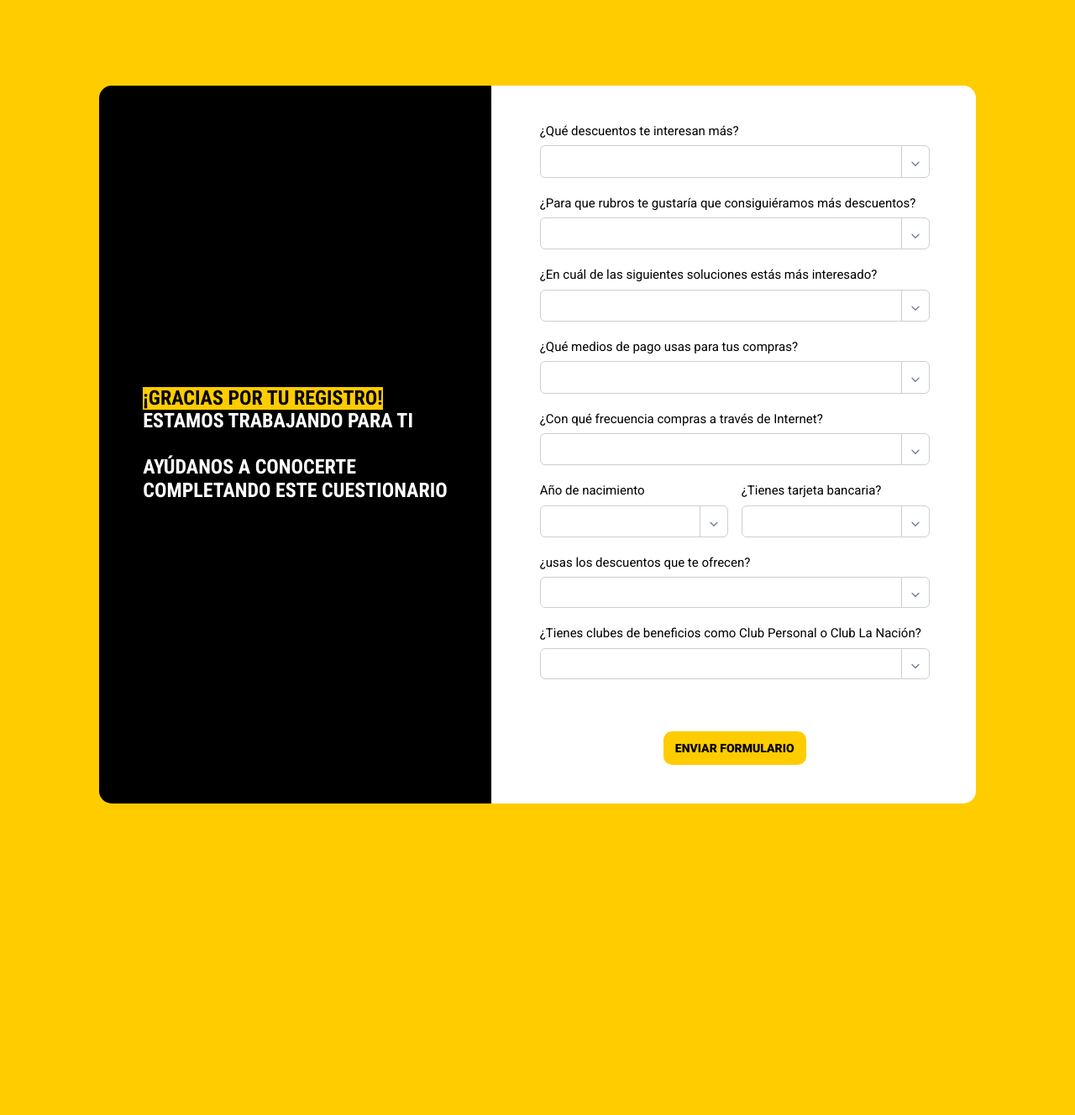
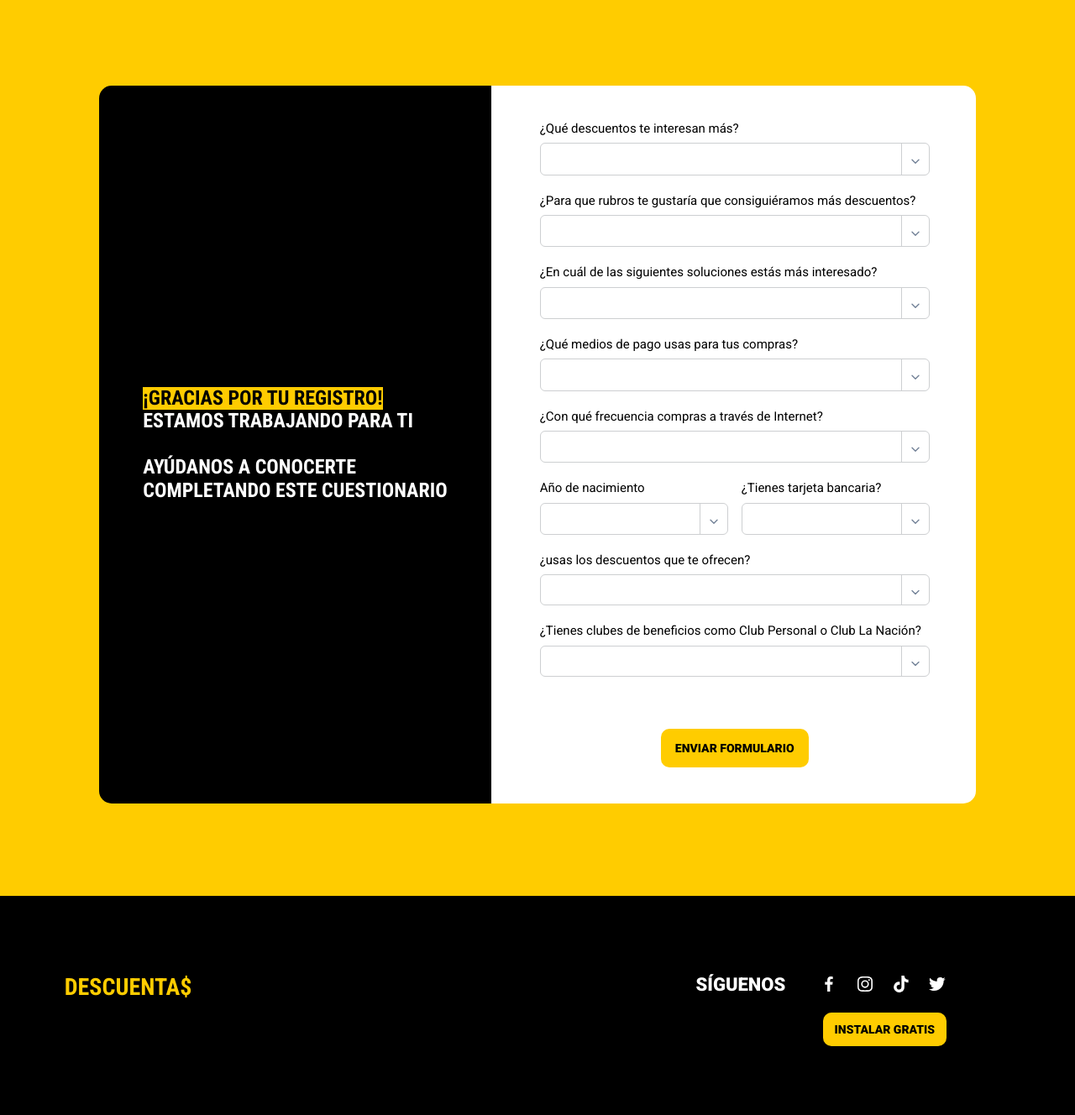
Before and after one commit to CristianG07/landing-descuentas, a PHP site: page /formulario.php in a window 1280 px wide. Shown: the part 64-1392 px from the top of the page at 84% size. Before the commit the page ends 1021 px from the top, so only its background shows below. Run offline with PHP 8.4, Linux system fonts and the light colour scheme; data that the repository does not hold is empty.

Commit message:
descuentas completada

```diff
--- a/connection.php
+++ b/connection.php
@@ -1,14 +1,13 @@
 <?php
 
 //validamos datos del servidor
-$DB_USER = "root";
-$DB_HOST = "containers-us-west-136.railway.app";
-$DB_PASSWORD = "pchI5VEgjuDmbWmx9dKZ";
-$DB_NAME = "railway";
-$DB_PORT = 6429;
+$DB_USER = "descuentas_smoke";
+$DB_HOST = "localhost";
+$DB_PASSWORD = "n27e-+}+G=NbBK#lVFT6gR1qsOWQ+aZs";
+$DB_NAME = "descuentas_smoketest";
 
 //conetamos al base datos
-$connec = mysqli_connect($DB_HOST, $DB_USER, $DB_PASSWORD, $DB_NAME, $DB_PORT);
+$connec = mysqli_connect($DB_HOST, $DB_USER, $DB_PASSWORD, $DB_NAME);
 
 // if (!$connec) {
 //   die("Connection failed: " . mysqli_connect_error());
--- a/css/formulario.css
+++ b/css/formulario.css
@@ -49,6 +49,21 @@ select {
 button {
   border-style: none;
   cursor: pointer;
+}
+
+.btn_form {
+  background-color: var(--bg-yellow);
+  color: var(--bg-black);
+  border-radius: 10px;
+  font-weight: 900;
+  font-size: 14px;
+  padding: 15px 17px;
+}
+
+.btn_form:hover {
+  background-color: var(--bg-white);
+  color: var(--bg-yellow);
+  outline: 2px solid var(--bg-yellow);
 }
 
 .container {
@@ -104,7 +119,7 @@ button {
 }
 
 .btn_nav:hover {
-  background-color: var(--bg-white);
+  background-color: var(--bg-black);
   color: var(--bg-yellow);
   outline: 2px solid var(--bg-yellow);
 }
@@ -312,6 +327,7 @@ h3{
 
 }
 
+
 @media screen and (max-width: 527px) {
 
   .content_formulario,
@@ -339,3 +355,86 @@ h3{
   }
 
 }
+
+
+/* FOOTER STYLES */
+
+.footer {
+  display: flex;
+  height: 261px;
+  align-items: center;
+  justify-content: space-between;
+  background-color: var(--bg-black);
+}
+
+.logo_footer {
+  font-size: 28px;
+  color: var(--bg-yellow);
+}
+
+.title_footer {
+  font-weight: 800;
+  font-size: 22px;
+  color: var(--bg-white);
+}
+
+.socials,
+.title_footer {
+  transform: translateX(-75px);
+}
+
+.social {
+  fill: var(--bg-white);
+}
+
+.social:hover {
+  fill: var(--bg-yellow);
+}
+
+.info_footer {
+  display: flex;
+  gap: 40px;
+}
+
+.content {
+  display: flex;
+  gap: 28px;
+  flex-direction: column-reverse;
+  align-items: center;
+}
+
+.container_footer {
+  display: flex;
+  justify-content: space-between;
+}
+
+
+/* TABLETS */
+
+@media screen and (max-width: 768px) {
+
+  .footer {
+    justify-content: center;
+  }
+
+  .container_footer {
+    text-align: center;
+    flex-direction: column;
+    gap: 30px;
+  }
+
+  .socials,
+  .title_footer {
+    transform: translateX(0);
+  }
+
+  .info_footer {
+    gap: 25px;
+  }
+
+  .content {
+    gap: 30px;
+    flex-direction: column;
+  }
+
+}
--- a/formulario.php
+++ b/formulario.php
@@ -8,9 +8,9 @@
 
 
     <!-- LINKS CSS -->
+    <link rel="stylesheet" href="./css/multi-select-tag.css">
     <link rel="stylesheet" href="./css/normalize.css" />
     <link rel="stylesheet" href="./css/formulario.css" />
-    <link rel="stylesheet" href="./css/multi-select-tag.css">
 
     <title>Descuenta$</title>
   </head>
@@ -100,7 +100,7 @@
                     <label>Año de nacimiento</label>
                     <select name="año_de_nacimiento" id="año_de_nacimiento" multiple>
                       <?php
-                        for($i = 2023; $i >= 1995; $i--) {
+                        for($i = 2023; $i >= 1940; $i--) {
                           printf("<option value=".$i.">".$i."</option>");
                         }
                       ?>
@@ -131,7 +131,7 @@
                   </select>
                 </div>
                 <div class="content_btn">
-                  <button type="submit" name="submit" class="btn_nav"
+                  <button type="submit" name="submit" class="btn_form"
                     >ENVIAR FORMULARIO</button
                   >
                 </div>
@@ -141,6 +141,42 @@
         </div>
       </section>
     </main>
+    <footer class="footer">
+    <section class="container container_footer">
+      <div>
+        <a href="#" class="logo logo_footer">DESCUENTA$</a>
+      </div>
+      <div class="content">
+        <div class="btn">
+          <a class="btn_nav" href="./index.php">INSTALAR GRATIS</a>
+        </div>
+        <div class="info_social">
+          <div class="info_footer">
+            <div>
+              <h5 class="title_footer">SÍGUENOS</h5>
+            </div>
+            <div class="socials">
+              <a href="#">
+                <svg class="social" xmlns="http://www.w3.org/2000/svg" width="24" height="24" viewBox="0 0 24 24"><path d="M13.397 20.997v-8.196h2.765l.411-3.209h-3.176V7.548c0-.926.258-1.56 1.587-1.56h1.684V3.127A22.336 22.336 0 0 0 14.201 3c-2.444 0-4.122 1.492-4.122 4.231v2.355H7.332v3.209h2.753v8.202h3.312z"></path></svg>
+              </a>
+
+              <a href="#">
+                <svg class="social" xmlns="http://www.w3.org/2000/svg" style="margin-left: 15px;" width="24" height="24" viewBox="0 0 24 24"><path d="M11.999 7.377a4.623 4.623 0 1 0 0 9.248 4.623 4.623 0 0 0 0-9.248zm0 7.627a3.004 3.004 0 1 1 0-6.008 3.004 3.004 0 0 1 0 6.008z"></path><circle cx="16.806" cy="7.207" r="1.078"></circle><path d="M20.533 6.111A4.605 4.605 0 0 0 17.9 3.479a6.606 6.606 0 0 0-2.186-.42c-.963-.042-1.268-.054-3.71-.054s-2.755 0-3.71.054a6.554 6.554 0 0 0-2.184.42 4.6 4.6 0 0 0-2.633 2.632 6.585 6.585 0 0 0-.419 2.186c-.043.962-.056 1.267-.056 3.71 0 2.442 0 2.753.056 3.71.015.748.156 1.486.419 2.187a4.61 4.61 0 0 0 2.634 2.632 6.584 6.584 0 0 0 2.185.45c.963.042 1.268.055 3.71.055s2.755 0 3.71-.055a6.615 6.615 0 0 0 2.186-.419 4.613 4.613 0 0 0 2.633-2.633c.263-.7.404-1.438.419-2.186.043-.962.056-1.267.056-3.71s0-2.753-.056-3.71a6.581 6.581 0 0 0-.421-2.217zm-1.218 9.532a5.043 5.043 0 0 1-.311 1.688 2.987 2.987 0 0 1-1.712 1.711 4.985 4.985 0 0 1-1.67.311c-.95.044-1.218.055-3.654.055-2.438 0-2.687 0-3.655-.055a4.96 4.96 0 0 1-1.669-.311 2.985 2.985 0 0 1-1.719-1.711 5.08 5.08 0 0 1-.311-1.669c-.043-.95-.053-1.218-.053-3.654 0-2.437 0-2.686.053-3.655a5.038 5.038 0 0 1 .311-1.687c.305-.789.93-1.41 1.719-1.712a5.01 5.01 0 0 1 1.669-.311c.951-.043 1.218-.055 3.655-.055s2.687 0 3.654.055a4.96 4.96 0 0 1 1.67.311 2.991 2.991 0 0 1 1.712 1.712 5.08 5.08 0 0 1 .311 1.669c.043.951.054 1.218.054 3.655 0 2.436 0 2.698-.043 3.654h-.011z"></path></svg>
+              </a>
+
+              <a href="#">
+                <svg class="social" xmlns="http://www.w3.org/2000/svg" style="margin-left: 15px;" width="24" height="24" viewBox="0 0 24 24"><path d="M19.59 6.69a4.83 4.83 0 0 1-3.77-4.25V2h-3.45v13.67a2.89 2.89 0 0 1-5.2 1.74 2.89 2.89 0 0 1 2.31-4.64 2.93 2.93 0 0 1 .88.13V9.4a6.84 6.84 0 0 0-1-.05A6.33 6.33 0 0 0 5 20.1a6.34 6.34 0 0 0 10.86-4.43v-7a8.16 8.16 0 0 0 4.77 1.52v-3.4a4.85 4.85 0 0 1-1-.1z"></path></svg>
+              </a>
+
+              <a href="#">
+                <svg class="social" xmlns="http://www.w3.org/2000/svg" style="margin-left: 15px;" width="24" height="24" viewBox="0 0 24 24"><path d="M19.633 7.997c.013.175.013.349.013.523 0 5.325-4.053 11.461-11.46 11.461-2.282 0-4.402-.661-6.186-1.809.324.037.636.05.973.05a8.07 8.07 0 0 0 5.001-1.721 4.036 4.036 0 0 1-3.767-2.793c.249.037.499.062.761.062.361 0 .724-.05 1.061-.137a4.027 4.027 0 0 1-3.23-3.953v-.05c.537.299 1.16.486 1.82.511a4.022 4.022 0 0 1-1.796-3.354c0-.748.199-1.434.548-2.032a11.457 11.457 0 0 0 8.306 4.215c-.062-.3-.1-.611-.1-.923a4.026 4.026 0 0 1 4.028-4.028c1.16 0 2.207.486 2.943 1.272a7.957 7.957 0 0 0 2.556-.973 4.02 4.02 0 0 1-1.771 2.22 8.073 8.073 0 0 0 2.319-.624 8.645 8.645 0 0 1-2.019 2.083z"></path></svg>
+              </a>
+            </div>
+          </div>
+        </div>
+      </div>
+    </section>
+  </footer>
     <script src="./js/multi-select-tag.js"></script>
     <script>
       new MultiSelectTag('tarjeta_bancaria')
@@ -160,7 +196,7 @@
 
 <?php
 
-include 'connection.php';
+include('connection.php');
 
 if(isset($_POST['submit'])) {
   //hacemos llamado al imput de formuario
@@ -177,19 +213,20 @@ if(isset($_POST['submit'])) {
   $club_de_beneficio = $_POST["club_de_beneficio"];
 
 
+  // insertamos datos de registro a la base de datos
+  $instruccion_SQL = "INSERT INTO `registro_descuentas` (`usuario`, `correo`, `tarjeta_bancaria`, `descuentos_que_mas_interesan`, `rubros_con_descuentos`, `soluciones_mas_interesadas`, `medio_de_pago`, `compras_por_internet`, `año_de_nacimiento`, `uso_de_descuentos`, `club_de_beneficio`) VALUES ('$usuario', '$correo', '$tarjeta_bancaria', '$descuentos_que_mas_interesan', '$rubros_con_descuentos', '$soluciones_mas_interesadas', '$medio_de_pago', '$compras_por_internet', '$año_de_nacimiento', '$uso_de_descuentos', '$club_de_beneficio');";
 
-  //insertamos datos de registro a la base de datos
-  $instruccion_SQL = "INSERT INTO `registros` (`usuario`, `correo`, `tarjeta_bancaria`, `descuentos_que_mas_interesan`, `rubros_con_descuentos`, `soluciones_mas_interesadas`, `medio_de_pago`, `compras_por_internet`, `año_de_nacimiento`, `uso_de_descuentos`, `club_de_beneficio`) VALUES ('$usuario', '$correo', '$tarjeta_bancaria', '$descuentos_que_mas_interesan', '$rubros_con_descuentos', '$soluciones_mas_interesadas', '$medio_de_pago', '$compras_por_internet', '$año_de_nacimiento', '$uso_de_descuentos', '$club_de_beneficio')";
 
   $resultado = mysqli_query($connec, $instruccion_SQL);
 
+
   if ($resultado) {
+    ?>
 
-    ?>
     <script>
       swal({
-        title: "Success",
-        text: "Data insertd",
+        title: "Éxito",
+        text: "Datos enviados",
         icon: "success",
       })
       .then((value) => {
@@ -207,15 +244,17 @@ if(isset($_POST['submit'])) {
     <script>
 
       swal({
-        title: "Failed",
-        text: "Data not insertd",
+        title: "Error",
+        text: "Datos no enviados",
         icon: "error",
       });
 
     </script>
 
     <?php
+    echo "Error: " . mysqli_error($connec);
   }
+  mysqli_close($connec);
 }
 
 ?>
--- a/js/multi-select-tag.js
+++ b/js/multi-select-tag.js
@@ -254,7 +254,7 @@ function MultiSelectTag (el, customs = {shadow: false, rounded:true}) {
             option5.classList.add('hidden');
         }
 
-        for($i = 2023; $i >= 1995; $i--) {
+        for($i = 2023; $i >= 1940; $i--) {
             if (e == $i) {
                 option6.classList.add('hidden');
             }
@@ -293,7 +293,7 @@ function MultiSelectTag (el, customs = {shadow: false, rounded:true}) {
             option5.classList.remove('hidden');
         }
 
-        for($i = 2023; $i >= 1995; $i--) {
+        for($i = 2023; $i >= 1940; $i--) {
             if (e == $i) {
                 option6.classList.remove('hidden');
             }
```
